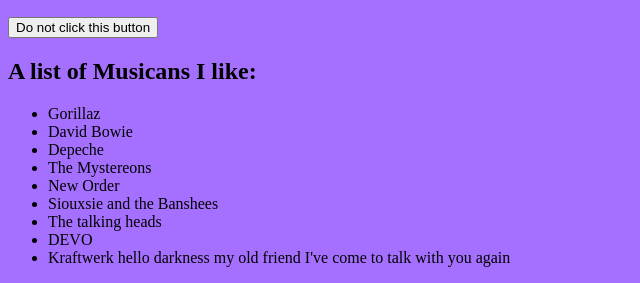
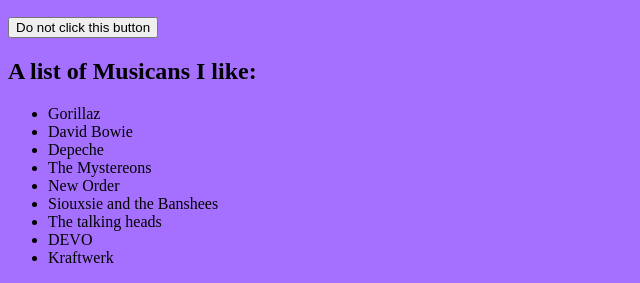
Before and after one commit to TinyGoat42/exploring-cs, a plain HTML site: page index.html in a window 1280 px wide. Shown: the part 864-1147 px from the top of the page, without its empty margins (0-640 px from the left). Drawn offline with Linux system fonts and the light colour scheme.

Commit message:
Update index.html

```diff
--- a/index.html
+++ b/index.html
@@ -21,7 +21,7 @@
   <li>Siouxsie and the Banshees</li>
   <li>The talking heads</li>
   <li>DEVO</li>
-  <li>Kraftwerk hello darkness my old friend I've come to talk with you again</li>
+  <li>Kraftwerk</li>
 
 
 
```
